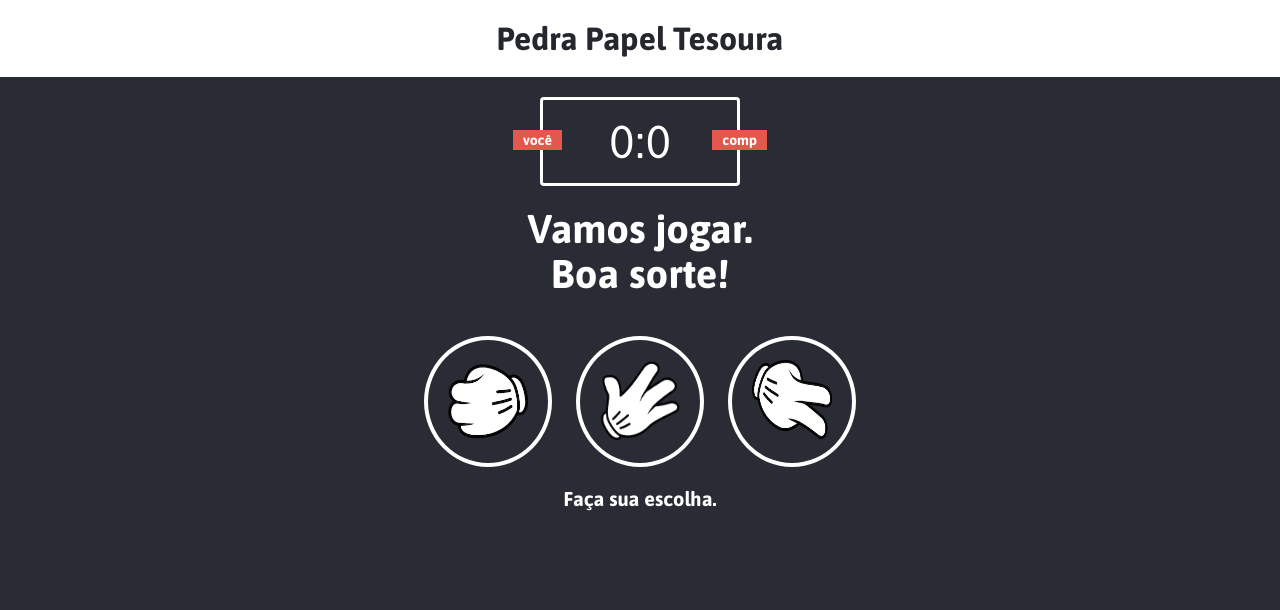
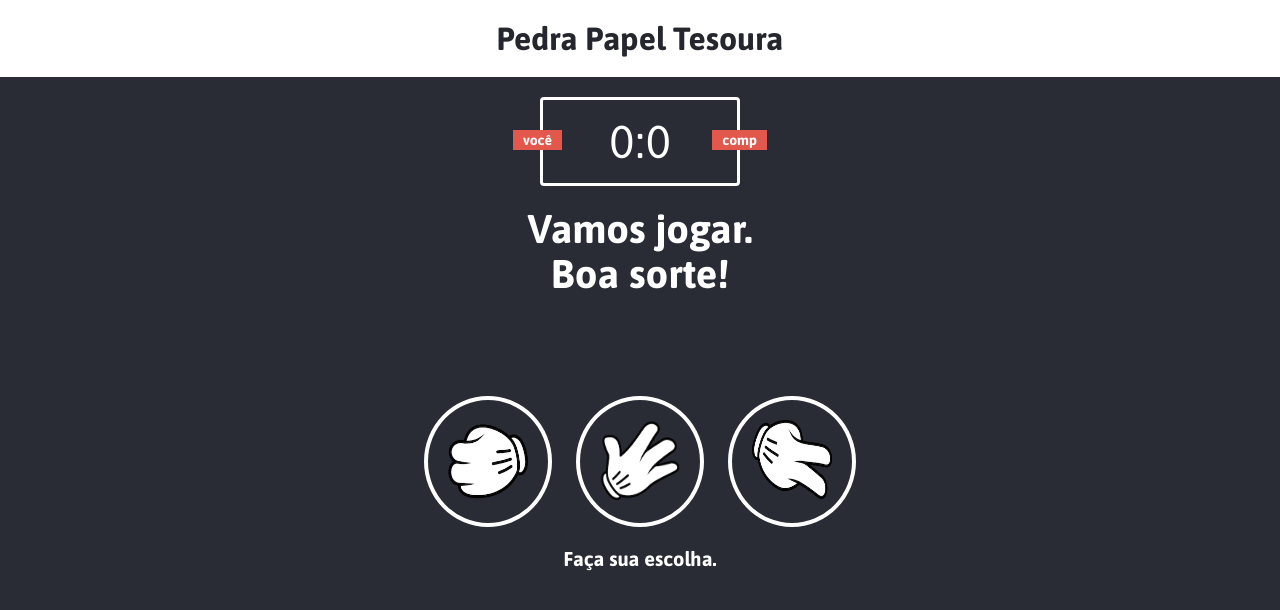
Before and after one commit to charlesaraujo/PPT-Game, a plain HTML site: page index.html in a window 1280 px wide. Drawn offline with Linux system fonts and the light colour scheme.

Commit message:
simple fix

```diff
--- a/index.html
+++ b/index.html
@@ -16,7 +16,7 @@
         <div id="computer-label" class="badge">comp</div>
         <span id="user-score">0</span>:<span id="computer-score">0</span>
     </div>
-    <div class="result">
+    <div class="result" style="height: 150px;">
         <p>Vamos jogar.<br>Boa sorte!</p>
     </div>
     <div class="choices">
```
